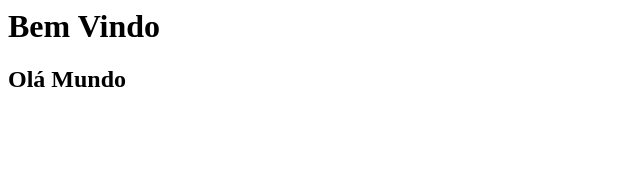
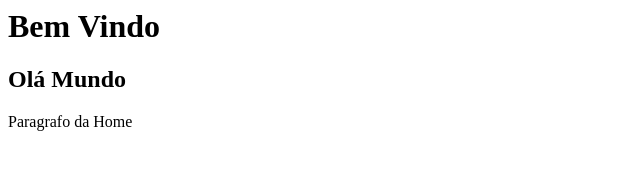
Before and after one commit to kelvinpravaler/curso_github, a plain HTML site: page project1/index.html in a window 1280 px wide. Shown: the whole page, without its empty margins (0-640 px from the left). Drawn offline with Linux system fonts and the light colour scheme.

Commit message:
Criando novas funcionalidades/features

```diff
--- a/project1/index.html
+++ b/project1/index.html
@@ -1,2 +1,3 @@
 <h1>Bem Vindo</h1>
 <h2>Olá Mundo</h2>
+<p>Paragrafo da Home<p>
```
Also changed, not shown: project1/a.txt (added), project1/nomes.txt.
